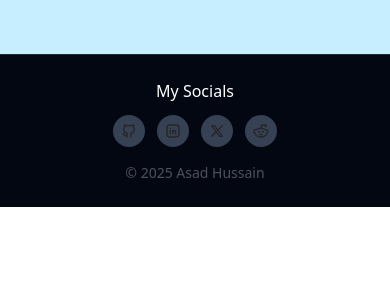
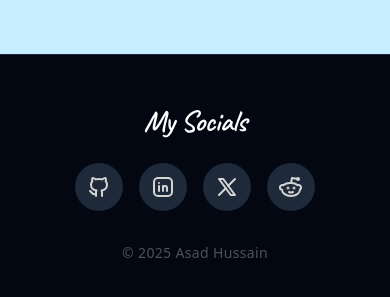
Before and after one commit to Asad-bot07/Portfolio-2.0, a React (Vite) app: page / in a window 390 px wide. Shown: the part 9620-9917 px from the top of the page. Before the commit the page ends 9827 px from the top, so only its background shows below. Built offline with nearby package versions, Linux system fonts and the light colour scheme; a web font is replaced by a local one.

Commit message:
footer changed

```diff
--- a/src/Components/Footer/Footer.tsx
+++ b/src/Components/Footer/Footer.tsx
@@ -8,35 +8,39 @@ import {
 
 export const Footer: React.FC = () => {
   return (
-    <footer className="w-full bg-gray-950 text-white py-6 flex flex-col items-center space-y-4 border-t border-gray-800">
-      <div className="flex flex-col space-y-3">
-        <div className="text-center">
-            <span>My Socials</span>
-        </div>
-        <div className="flex gap-3">
-            <a href="https://github.com/Asad-bot07/">
-                <span className="w-8 h-8 bg-gray-700 rounded-full flex items-center justify-center cursor-pointer">
-                <IconBrandGithub className="h-4 w-4 text-neutral-800 dark:text-neutral-300" />
-                </span>
+    <footer className="w-full bg-gray-950 text-white py-12 flex flex-col items-center justify-center space-y-8 border-t border-gray-800 min-h-[25vh]">
+      <div className="flex flex-col items-center space-y-6">
+        <h2 className="text-3xl sm:text-5xl font-semibold tracking-tight cursive">
+          My Socials
+        </h2>
+        <div className="flex items-center gap-4">
+          {[
+            { href: "https://github.com/Asad-bot07/", Icon: IconBrandGithub },
+            {
+              href: "https://www.linkedin.com/in/asad-hussain-765502319/",
+              Icon: IconBrandLinkedin,
+            },
+            { href: "https://x.com/asad2408dev", Icon: IconBrandX },
+            {
+              href: "https://www.reddit.com/user/Huge-Set-8146/",
+              Icon: IconBrandReddit,
+            },
+          ].map(({ href, Icon }, index) => (
+            <a
+              key={index}
+              href={href}
+              target="_blank"
+              rel="noopener noreferrer"
+              className="group"
+            >
+              <div className="w-12 h-12 bg-gray-800 rounded-full flex items-center justify-center transition-all duration-300 group-hover:bg-gray-700 group-hover:scale-110">
+                <Icon className="h-6 w-6 text-neutral-300 transition-colors group-hover:text-white" />
+              </div>
             </a>
-            <a href="https://www.linkedin.com/in/asad-hussain-765502319/">
-                <span className="w-8 h-8 bg-gray-700 rounded-full flex items-center justify-center cursor-pointer">
-                <IconBrandLinkedin className="h-4 w-4 text-neutral-800 dark:text-neutral-300"/>
-                </span>
-            </a>
-            <a href="https://x.com/asad2408dev">
-                <span className="w-8 h-8 bg-gray-700 rounded-full flex items-center justify-center cursor-pointer">
-                <IconBrandX className="h-4 w-4 text-neutral-800 dark:text-neutral-300"/>
-                </span>
-            </a>
-            <a href="https://www.reddit.com/user/Huge-Set-8146/">
-                <span className="w-8 h-8 bg-gray-700 rounded-full flex items-center justify-center cursor-pointer">
-                <IconBrandReddit className="h-4 w-4 text-neutral-800 dark:text-neutral-300"/>
-                </span>
-            </a>
+          ))}
         </div>
       </div>
-      <div className="text-sm text-white/30 font-medium">
+      <div className="text-sm text-white/30 font-medium tracking-wide">
         © 2025 Asad Hussain
       </div>
     </footer>
```
